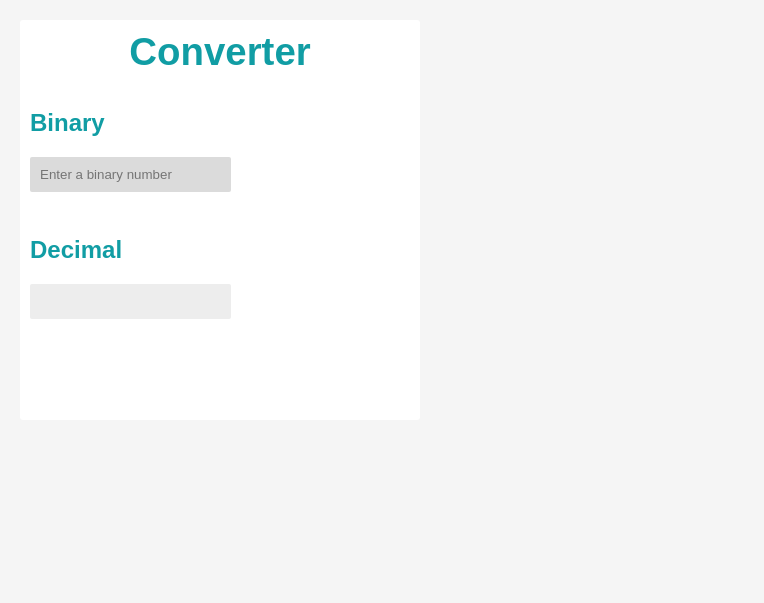
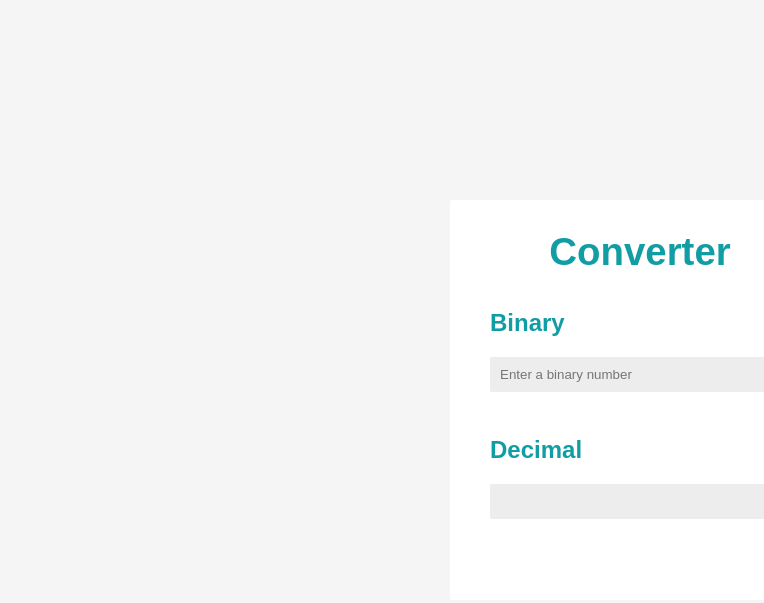
Before and after one commit to o-louis/BinaryToDecimal, a plain HTML site: page index.html in a window 1280 px wide. Shown: the whole page, without its empty margins (0-764 px from the left). Drawn offline with Linux system fonts and the light colour scheme.

Commit message:
Horizontal and vertical center

```diff
--- a/style.css
+++ b/style.css
@@ -15,8 +15,14 @@ body {
     max-width: 400px;
     height: 400px;
     background-color: white;
-    padding: 10px;
+    padding: 30px 40px;
     border-radius: 3px;
+    margin: 0;
+    position: absolute;
+    top: 50%;
+    left: 50%;
+    -ms-transform: translate(-50%, -50%);
+    transform: translate(-50%, -50%);
 }
 
 h1 {
@@ -38,11 +44,11 @@ h4 {
 #binary-number,
 #decimal {
     border: none;
-    background-color: #dbdbdb;
+    background-color: #ededed;
     padding: 10px;
     border-radius: 2px;
     outline: none;
-    width: 201px;
+    width: 300px;
     height: 35px;
     margin-bottom: 24px;
 }
```
